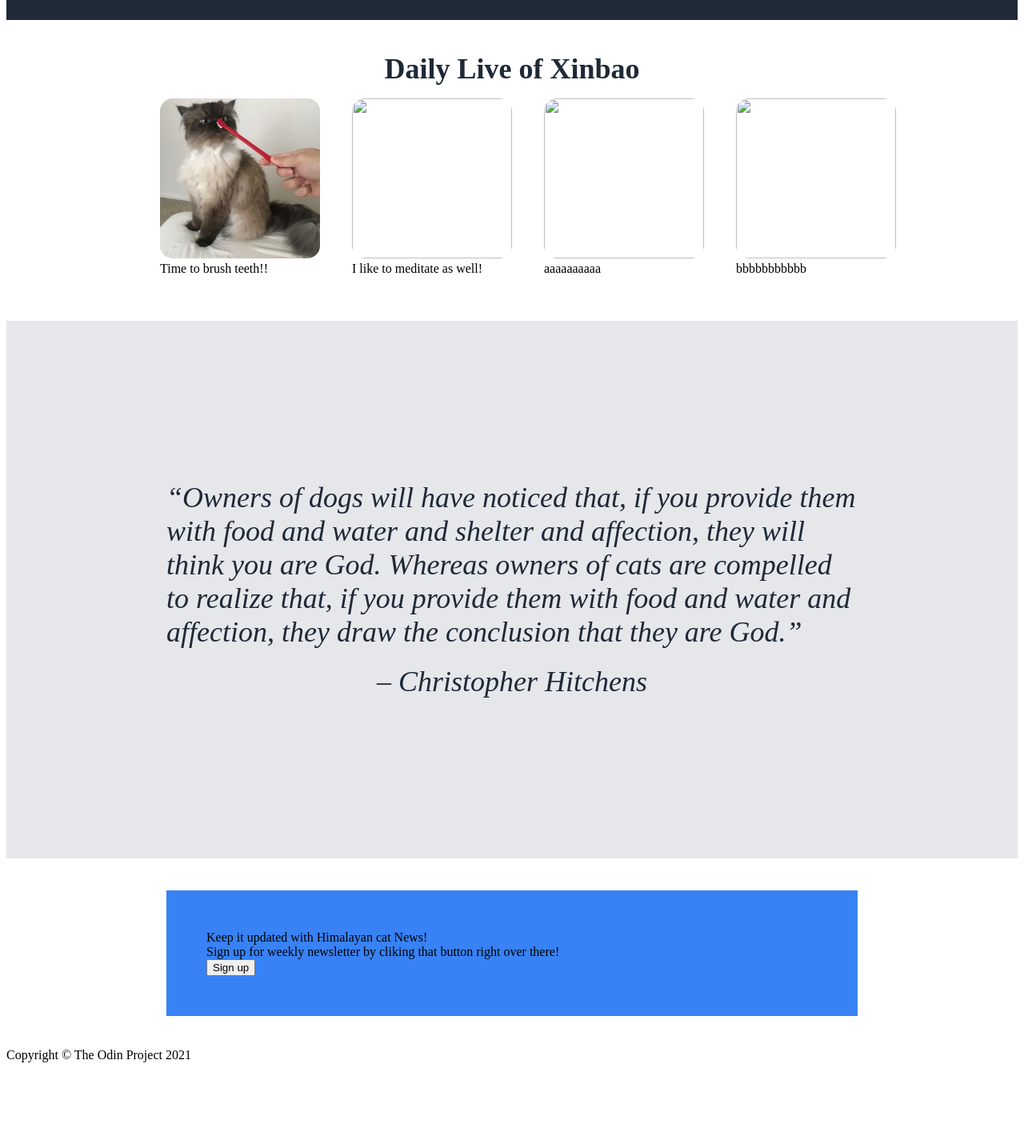
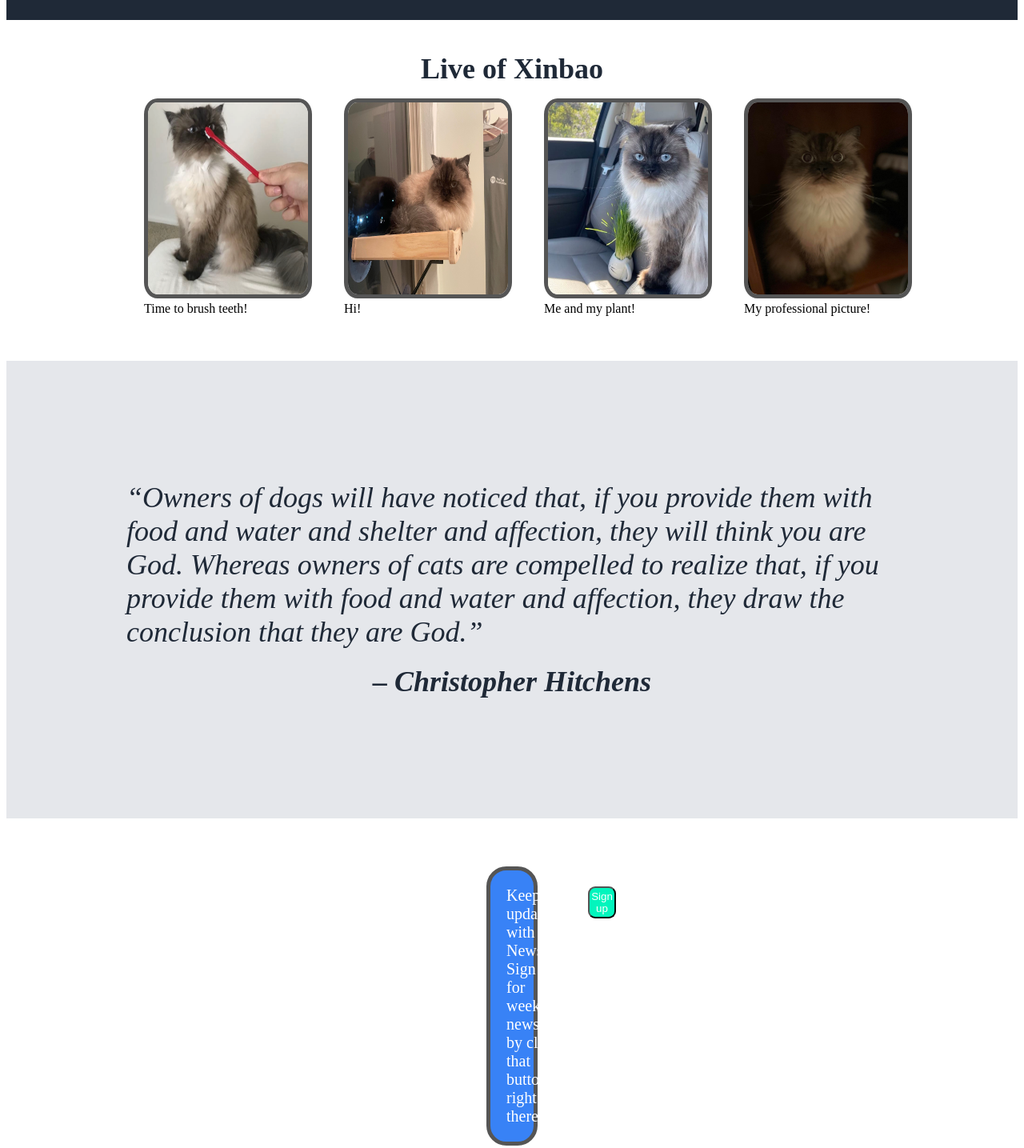
Before and after one commit to francis816/cat-landing-page, a plain HTML site: page index.html in a window 1280 px wide. Shown: the part 680-2115 px from the top of the page at 80% size. Before the commit the page ends 2016 px from the top, so only its background shows below. Drawn offline with Linux system fonts and the light colour scheme.

Commit message:
added some hovering effects to the buttons and links. Finished the rest.

```diff
--- a/index.html
+++ b/index.html
@@ -24,9 +24,9 @@
             </div>
         </div>
         <div class="lowerHeader">
-            <div class="headline">Hello! My name is Xinbao
-                <div class="description">I am Himalayan Persian cat.</div>
-                <div class="description">I was born in Ohio. I am 6 years old and currently
+            <div class="headline">Hello! My name is Xinbao.
+                <div class="description">I am a Himalayan Persian cat.</div>
+                <div class="description">I was born in Ohio. I am 5 years old and currently
                     live Austin, TX</div>
                 <button>Like!</button>
             </div>
@@ -34,24 +34,24 @@
         </div>
     </div>
     <div class="main-body">
-        <div class="info">Daily Live of Xinbao</div>
+        <div class="info">Live of Xinbao</div>
         <ul class="daily-life">
             <li>
                 <div><img src="xb2.png" alt=""></div>
-                <div>Time to brush teeth!!</div>
+                <div>Time to brush teeth!</div>
             </li>
 
             <li>
-                <div><img src="" alt=""></div>
-                <div>I like to meditate as well!</div>
+                <div><img src="xb9.jpg" alt=""></div>
+                <div>Hi!</div>
             </li>
             <li>
-                <div><img src="" alt=""></div>
-                <div>aaaaaaaaaa</div>
+                <div><img src="xb7.jpg" alt=""></div>
+                <div>Me and my plant!</div>
             </li>
             <li>
-                <div><img src="" alt=""></div>
-                <div>bbbbbbbbbbb</div>
+                <div><img src="xb8.jpg" alt=""></div>
+                <div>My professional picture!</div>
             </li>
         </ul>
     </div>
@@ -59,12 +59,14 @@
         <div>“Owners of dogs will have noticed that, if you provide them with food and water and shelter and
             affection, they will think you are God. Whereas owners of cats are compelled to realize that, if you
             provide them with food and water and affection, they draw the conclusion that they are God.”</div>
-        <div>– Christopher Hitchens</div>
+        <div class="signature">– Christopher Hitchens</div>
     </div>
     <div class="sign-up">
-        <div>Keep it updated with Himalayan cat News!</div>
-        <div>Sign up for weekly newsletter by cliking that button right over there!</div>
-        <button>Sign up</button>
+        <div class="signup-text">
+            <div class="text-title">Keep it updated with cat News!</div>
+            <div>Sign up for weekly newsletter by cliking that button right over there!</div>
+        </div>
+        <button type="submit" class="signup-button">Sign up</button>
     </div>
 
     <div class="footer">Copyright © The Odin Project 2021</div>
--- a/style.css
+++ b/style.css
@@ -18,6 +18,11 @@
     display: flex;
     gap: 40px;
     padding-right: 60px;
+    transition-duration: 0.5s;
+}
+
+.right-links ul :hover {
+    color:rgb(255, 197, 122);
 }
 
 li {
@@ -47,19 +52,25 @@ a {
 
 }
 
-
 .description {
     font-size: 18px;
     color: #E5E7Eb;
 }
+
 .header button {
     color: white;
-    background-color: #3882f6;
+    background-color: #02f5bd;
     font-weight: 900;
     padding: 10px 20px;
-    border-radius: 15%;
+    border-radius: 15px;
+    cursor: pointer;
+    transition-duration: 0.5s;
+
 }
 
+.header button:hover {
+    background-color: red;
+}
 .profilePic img {
     width: 250px;
     border-radius: 8%;
@@ -86,9 +97,10 @@ a {
 }
 
 .daily-life img {
-    height: 200px;
+    height: 240px;
     width: 200px;
     border-radius: 8%;
+    border: 5px solid #555;
 }
 
 
@@ -98,7 +110,7 @@ a {
     justify-content: center;
     align-items: center;
     flex-direction: column;
-    padding: 200px;
+    padding: 150px;
     font-size: 36px;
     font-style: italic;
     color: #1F2937;
@@ -112,6 +124,37 @@ a {
 
 .sign-up {
     background-color: #3882F6 ;
-    margin: 40px 200px;
-    padding: 50px;
+    border: 5px solid #555;
+    border-radius: 25px;
+    display: flex;
+    gap: 20px;
+    padding: 20px;
+    margin: 60px 600px;
 }
+
+.signup-text {
+    color: white;
+    flex: 1;
+    font-size: 20px;
+}
+
+.signup-button {
+    color: white;
+    background-color: #02f5bd;
+    height: 40px;
+    padding: 2px 2px;
+    border-radius: 9px;
+    cursor:pointer;
+    transition-duration: 0.5s;
+}
+
+.signup-button:hover {
+    background-color: red;
+}
+.footer {
+    background-color: #E5E7EB;
+    padding: 15px;
+    display: flex;
+    justify-content: center;
+    align-items: center;
+}
```
Also changed, not shown: xb7.jpg (added), xb8.jpg (added), xb9.jpg (added), 1 other file.
